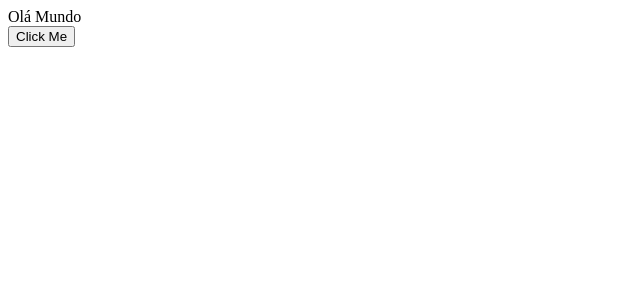
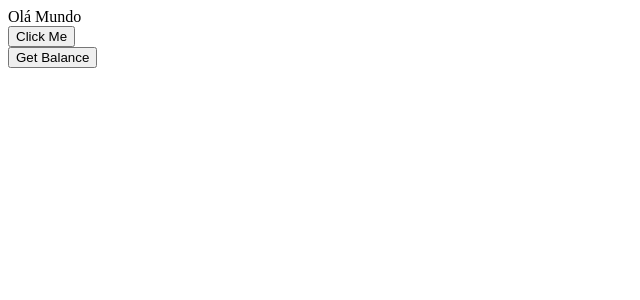
Before and after one commit to Buenohy/metamask-web3-react, a React (Create React App) app: page / in a window 1280 px wide. Shown: the top 300 px of the page, without its empty margins (0-640 px from the left). Built offline with nearby package versions, Linux system fonts and the light colour scheme.

Commit message:
feat: getBalance function with useState

```diff
--- a/src/App.js
+++ b/src/App.js
@@ -1,11 +1,24 @@
-import { getMetaMaskProvider } from './MetaMaskService';
+import { useState } from 'react';
+import { getBalance, getMetaMaskProvider } from './MetaMaskService';
 
 function App() {
+  const [message, setMessage] = useState('');
+
+  function getBalanceClick() {
+    getBalance('0x67893C15087b63997a310659Df0E7b9806BecB9F').then((balance) =>
+      setMessage(balance)
+    );
+  }
+
   return (
     <div>
       Olá Mundo
       <br />
       <button onClick={() => getMetaMaskProvider()}>Click Me</button>
+      <br />
+      <button onClick={getBalanceClick}>Get Balance</button>
+      <br />
+      {message}
     </div>
   );
 }
--- a/src/MetaMaskService.js
+++ b/src/MetaMaskService.js
@@ -11,3 +11,9 @@ export async function getMetaMaskProvider() {
 
   return web3;
 }
+
+export async function getBalance(address) {
+  const web3 = await getMetaMaskProvider();
+  const balance = await web3.eth.getBalance(address);
+  return balance;
+}
```
